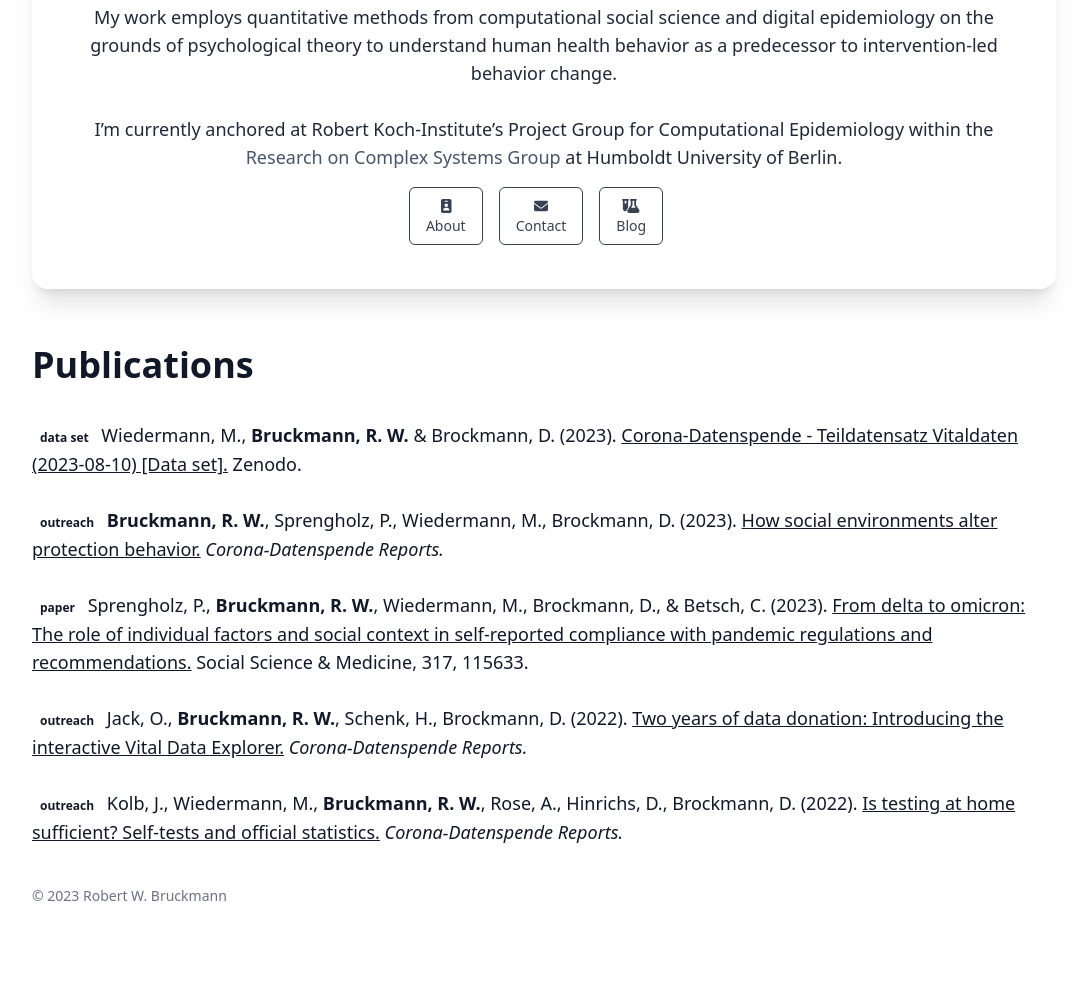
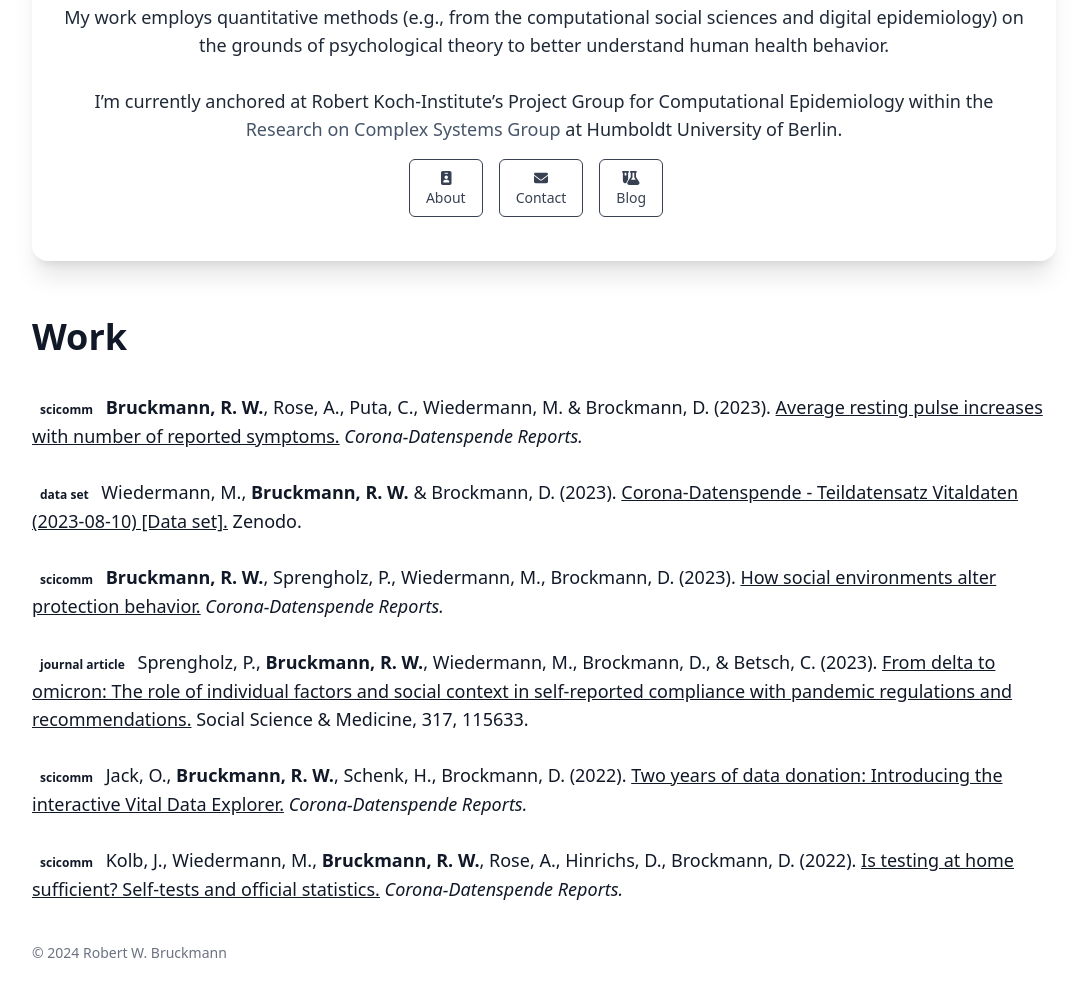
Before and after one commit to rwbru/rwbru.github.io, a plain HTML site: page index.html in a window 1280 px wide. Shown: the part 377-1374 px from the top of the page, without its empty margins (96-1181 px from the left). Before the commit the page ends 1323 px from the top, so only its background shows below. Drawn offline with Linux system fonts and the light colour scheme.

Commit message:
new post, image

```diff
--- a/index.html
+++ b/index.html
@@ -479,7 +479,7 @@
 
 
                     <img class="mb-2 rounded-full shadow-lg h-36 w-36" width="144" height="144"
-                        alt="Robert W. Bruckmann" src="/img/rwbru_hu762b92e890d10f6ea0ab5506f7de500b_113326_288x288_fill_q75_box_center.jpg" />
+                        alt="Robert W. Bruckmann" src="/img/rwbru_huc86ae5ae67eccb3103eed81d3e554154_743705_288x288_fill_q75_box_center.jpg" />
 
 
                     <h1 class="mb-2 text-4xl font-extrabold dark:text-white-200">
@@ -487,7 +487,7 @@
                     </h1>
 
                     <h2 class="mt-0 mb-0 text-lg font-normal text-black-300 dark:text-white-300">
-                        My work employs quantitative methods from computational social science and digital epidemiology on the grounds of psychological theory to understand human health behavior as a predecessor to intervention-led behavior change. <br><br> I&rsquo;m currently anchored at Robert Koch-Institute&rsquo;s Project Group for Computational Epidemiology within the <a href="https://rocs.hu-berlin.de"   target="_blank">
+                        My work employs quantitative methods (e.g., from the computational social sciences and digital epidemiology) on the grounds of psychological theory to better understand human health behavior. <br><br> I&rsquo;m currently anchored at Robert Koch-Institute&rsquo;s Project Group for Computational Epidemiology within the <a href="https://rocs.hu-berlin.de"   target="_blank">
     Research on Complex Systems Group</a> at Humboldt University of Berlin.
                     </h2>
 
@@ -528,8 +528,16 @@
 <br>
 <div>
     <h1 class="mb-2 text-4xl font-extrabold dark:text-white-500 text-black-500">
-        Publications
+        Work
     </h1>
+</div>
+
+<br>
+<div>
+    <span class="inline-block bg-blue-500 text-white text-xs font-semibold px-2 py-1 rounded-full">
+    scicomm
+    </span>
+    <b>Bruckmann, R. W.</b>, Rose, A., Puta, C., Wiedermann, M. & Brockmann, D. (2023). <a href="https://corona-datenspende.github.io/en/reports/rhr-symptom-count/" class="underline">Average resting pulse increases with number of reported symptoms.</a> <i>Corona-Datenspende Reports.</i>
 </div>
 
 <br>
@@ -542,14 +550,14 @@
 
 <br>
 <div>
-    <span class="inline-block bg-blue-500 text-white text-xs font-semibold px-2 py-1 rounded-full rounded-lg"> outreach </span>
+    <span class="inline-block bg-blue-500 text-white text-xs font-semibold px-2 py-1 rounded-full rounded-lg"> scicomm </span>
         <b>Bruckmann, R. W.</b>, Sprengholz, P., Wiedermann, M., Brockmann, D. (2023). <a href="https://corona-datenspende.de/science/en/reports/soziales-umfeld-schutzverhalten/" class="underline">How social environments alter protection behavior.</a> <i>Corona-Datenspende Reports.</i>
 </div>
 
 <br>
 <div>
     <span class="inline-block bg-blue-500 text-white text-xs font-semibold px-2 py-1 rounded-full">
-    paper
+    journal article
     </span>
     Sprengholz, P., <b>Bruckmann, R. W.</b>, Wiedermann, M., Brockmann, D., & Betsch, C. (2023). <a href="https://doi.org/10.1016/j.socscimed.2022.115633" class="underline">From delta to omicron: The role of individual factors and social context in self-reported compliance with pandemic regulations and recommendations.</a> Social Science & Medicine, 317, 115633.
 </div>
@@ -557,7 +565,7 @@
 <br>
 <div>
     <span class="inline-block bg-blue-500 text-white text-xs font-semibold px-2 py-1 rounded-full">
-    outreach
+    scicomm
     </span>
     Jack, O., <b>Bruckmann, R. W.</b>, Schenk, H., Brockmann, D. (2022). <a href="https://corona-datenspende.de/science/en/reports/vital-data-explorer/" class="underline"> Two years of data donation:  Introducing the interactive Vital Data Explorer.</a> <i>Corona-Datenspende Reports.</i>
 </div>
@@ -565,7 +573,7 @@
 <br>
 <div>
     <span class="inline-block bg-blue-500 text-white text-xs font-semibold px-2 py-1 rounded-full">
-    outreach
+    scicomm
     </span>
     Kolb, J., Wiedermann, M., <b>Bruckmann, R. W.</b>, Rose, A., Hinrichs, D., Brockmann, D. (2022). <a href= "https://corona-datenspende.de/science/en/reports/questionnaire-incidence/" class="underline">Is  testing at home sufficient? Self-tests and official statistics.</a> <i>Corona-Datenspende Reports.</i>
 </div>
@@ -583,7 +591,7 @@
 
     <p class="text-sm text-neutral-500 dark:text-neutral-400">
       &copy;
-      2023
+      2024
       Robert W. Bruckmann
     </p>
 
```
Also changed, not shown: 404.html (+1 -1 lines), about/index.html (+2 -2 lines), authors/index.html (+1 -1 lines), categories/index.html (+1 -1 lines), posts/index.html (+1 -1 lines), series/index.html (+1 -1 lines), tags/index.html (+1 -1 lines), img/rwbru_huc86ae5ae67eccb3103eed81d3e554154_743705_192x192_fill_q75_box_center.jpg (added), img/rwbru_huc86ae5ae67eccb3103eed81d3e554154_743705_288x288_fill_q75_box_center.jpg (added).
